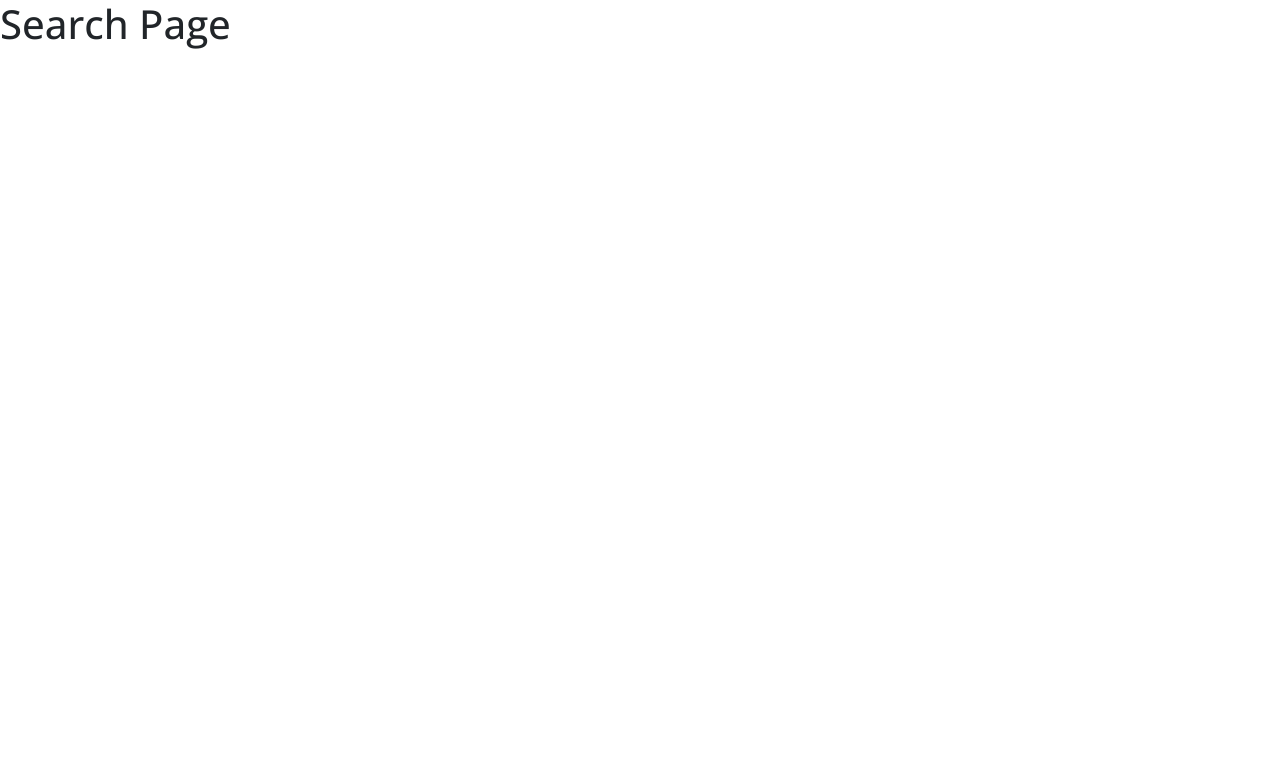
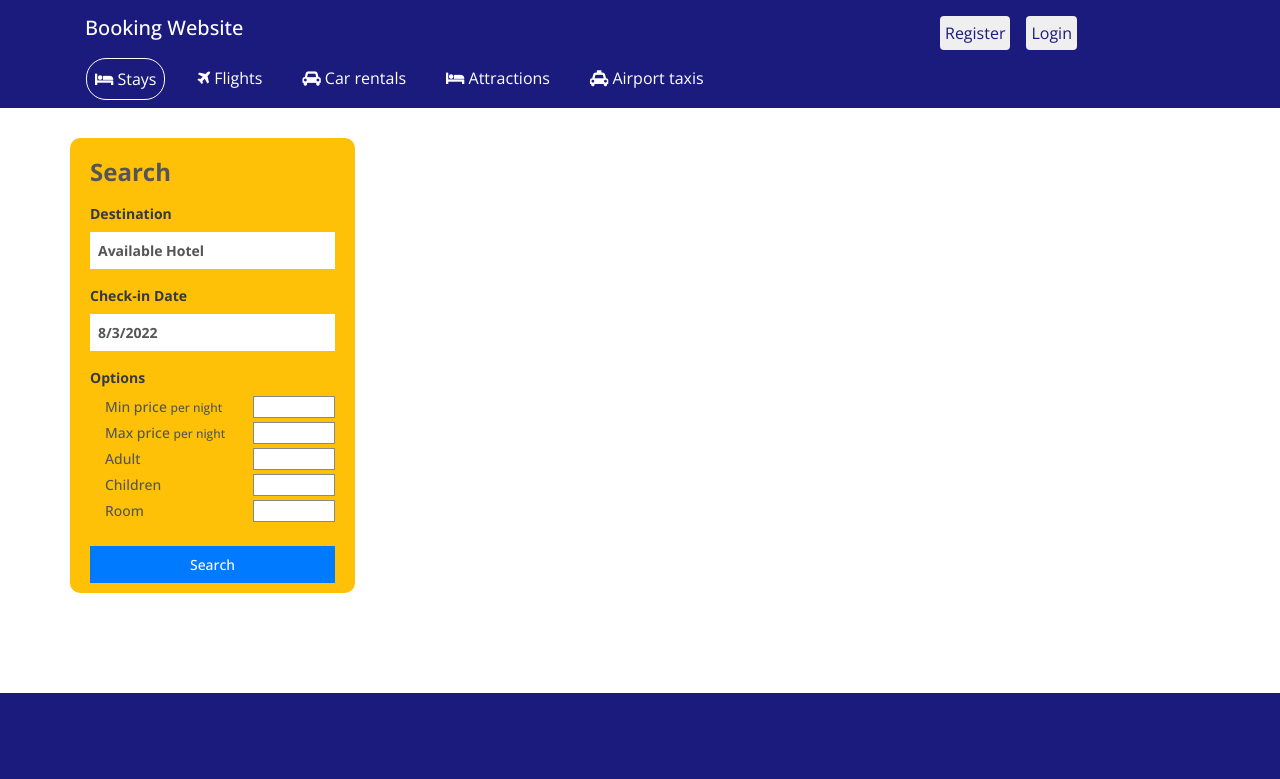
Before and after one commit to dtrungqt/RJS301x_1.0_ASM, a React (Create React App) app: page /search in a window 1280 px wide. Shown: the top 779 px of the page. Built offline with nearby package versions, Linux system fonts and the light colour scheme.

Commit message:
3rd_yeucau_7a

```diff
--- a/src/App.js
+++ b/src/App.js
@@ -1,4 +1,4 @@
-import React, { useState } from "react";
+import React, { useId, useState } from "react";
 import { BrowserRouter, Routes, Route } from "react-router-dom";
 import Home from "./pages/home/Home";
 import Detail from "./pages/detail/Detail";
@@ -9,13 +9,40 @@ import { TYPE } from "./shared/type";
 import { HOTEL_LIST } from "./shared/hotel_list";
 import { FOOTER } from "./shared/footer";
 
-function App() {
+function App(props) {
+  //CẬP NHẬT CÁC INPUT DATA CỦA ASM VÀO CÁC STATE
   const [navBar, setNavBar] = useState(NAVBAR);
   const [cityData, setCityData] = useState(CITY);
   const [typeListData, setTypeListData] = useState(TYPE);
   const [hotelListData, setHotelListData] = useState(HOTEL_LIST);
   const [footerListData, setFooterListData] = useState(FOOTER);
+  // setNavBar();
+  // setCityData();
+  // setTypeListData();
+  // setHotelListData();
+  // setFooterListData();
 
+  //DỮ LIỆU TÌM KIẾM TRONG HEADER DO NGƯỜI DÙNG NHẬP VÀO
+  // let userInput;
+  const [userInput, setUserInput] = useState({
+    hotel: "",
+    date: "",
+    amountAdult: "",
+    amountChildren: "",
+    amountRoom: "",
+  });
+  //HÀM CẬP NHẬT UserInput
+  const searchInputHandler = (dataInput) => {
+    console.log("In App");
+    setUserInput({
+      hotel: dataInput.hotel,
+      date: dataInput.date,
+      amountAdult: dataInput.amountAdult,
+      amountChildren: dataInput.amountChildren,
+      amountRoom: dataInput.amountRoom,
+    });
+    console.log(userInput);
+  };
   return (
     <BrowserRouter>
       <Routes>
@@ -28,10 +55,20 @@ function App() {
               typeList={typeListData}
               hotelList={hotelListData}
               footerList={footerListData}
+              onSearchInput={searchInputHandler}
             />
           }
         />
-        <Route path="/search" element={<Search />} />
+        <Route
+          path="/search"
+          element={
+            <Search
+              navBarItems={navBar}
+              footerList={footerListData}
+              searchDataInput={userInput}
+            />
+          }
+        />
         <Route path="/detail" element={<Detail />} />
       </Routes>
     </BrowserRouter>
--- a/src/pages/UI/HeaderComponent.js
+++ b/src/pages/UI/HeaderComponent.js
@@ -2,7 +2,7 @@ import React, { useState } from "react";
 import Card from "./CardComponent";
 import "./HeaderComponent.css";
 import { Link } from "react-router-dom";
-const Header = () => {
+const Header = (props) => {
   //TẠO 3 STATE CHO 3 INPUT
   const [locationInput, setLocationInput] = useState("");
   const [dateInput, setDateInput] = useState("");
@@ -28,8 +28,23 @@ const Header = () => {
   };
 
   //HÀM XỬ LÝ KHI ẤN SEARCH
-  const submitFormHandle = () => {
-    // window.location.replace("http://localhost:3000/search");
+  const searchFormHandle = () => {
+    const userInputData = {
+      hotel: locationInput,
+      date: dateInput,
+      // date: new Date(dateInput), // truyền dateInput vào hàm Date, hàm Date sẽ chuyển dổi date string từ dateInput thành đối tượng date
+
+      amountAdult: amountAdultInput,
+      amountChildren: amountChildrenInput,
+      amountRoom: amountRoomInput,
+    };
+
+    props.onGetSearcchData(userInputData);
+    setLocationInput("");
+    setDateInput("");
+    setAmountAdultInput("");
+    setAmountChildrenInput("");
+    setAmountRoomInput("");
   };
 
   return (
@@ -45,7 +60,7 @@ const Header = () => {
         </button>
       </div>
       <div className="container header-input">
-        <form className="row pr-1 form-info" onSubmit={submitFormHandle}>
+        <form className="row pr-1 form-info">
           <label className="col-3" htmlFor="location">
             <div className="row pt-1">
               <i className="fa fa-bed col-2  pt-1"></i>
@@ -159,7 +174,11 @@ const Header = () => {
             </div>
           </label> */}
           <Link to="/search" className=" col-2 ">
-            <button type="submit" className="btn btn-primary text-white ml-3">
+            <button
+              type="button"
+              onClick={searchFormHandle}
+              className="btn btn-primary text-white ml-3"
+            >
               Search
             </button>
           </Link>
--- a/src/pages/home/Home.js
+++ b/src/pages/home/Home.js
@@ -1,4 +1,4 @@
-import React from "react";
+import React, { useState } from "react";
 import NavBarItem from "../UI/NavBarItem";
 import Header from "../UI/HeaderComponent";
 import Form from "../UI/FormComponent";
@@ -99,12 +99,19 @@ const HotelRenderComponent = (props) => {
 //HOME COMPONENT
 //////////////////////
 const Home = (props) => {
-  //RENDER DANH SÁCH HOTEL
-  // const hotelRender=
+  //hàm sao chép giá trị searchInput từ Header Component chuyển cho App Component
+  const getSearchDataHandler = (enteredSearchData) => {
+    //sao chép data
+    const searchData = { ...enteredSearchData };
+
+    // truyền searchData lên App component
+    props.onSearchInput(searchData);
+  };
   return (
     <div>
       <NavBarItem navBarItems={props.navBarItems} />
-      <Header />
+      {/* HIỂN THỊ THANH SEARCH  */}
+      <Header onGetSearcchData={getSearchDataHandler} />
       {/* HIỂN THỊ CÁC THÀNH PHỐ  */}
       <CityRenderComponent cityListData={props.cityList} />
 
--- /dev/null
+++ b/src/pages/search/Search.css
@@ -0,0 +1,41 @@
+.contaier_2_component {
+  margin-top: 30px;
+}
+.container_search_popup {
+  border-style: none;
+  border-radius: 10px;
+  background: #ffc107;
+}
+.container_search_popup_info {
+  margin: 20px;
+  margin-bottom: 10px;
+}
+
+.container_search_popup_info .search_title {
+  font-weight: 700;
+  color: #555;
+}
+.container_search_popup_info .box_container {
+  background: white;
+}
+.container_search_popup_info {
+  color: #555;
+  font-size: 14px;
+  font-weight: 500;
+}
+
+.container_search_popup_info .small_text {
+  font-size: 12px;
+}
+
+.container_search_popup_info .number_box {
+  background: white;
+  border: solid 1px #888;
+}
+.container_search_popup_info .number_box.empty {
+  height: 22px;
+}
+.container_search_popup_info .search_box {
+  color: white;
+  background: #007bff;
+}
--- a/src/pages/search/Search.js
+++ b/src/pages/search/Search.js
@@ -1,7 +1,104 @@
-const Search = () => {
+import React from "react";
+import NavBarItem from "../UI/NavBarItem";
+import Form from "../UI/FormComponent";
+import Footer from "../UI/FooterComponent";
+import "./Search.css";
+
+//SEARCHPOPUP COMPONENT
+////////////////////////////////
+const SearchPopup = (props) => {
+  return (
+    <div className="container_search_popup col-12 col-sm-3">
+      <div className="container_search_popup_info">
+        <h4 className="search_title row">Search</h4>
+        <div className="row">
+          <div className="col-12 p-0 pt-2 mb-2 text-dark">
+            <strong>Destination</strong>
+          </div>
+          <div className="col-12 box_container p-2">
+            <strong>
+              {props.searchData.hotel
+                ? props.searchData.hotel
+                : "Available Hotel"}
+            </strong>
+          </div>
+        </div>
+        <div className="row">
+          <div className="col-12 p-0 pt-3 mb-2 text-dark">
+            <strong>Check-in Date</strong>
+          </div>
+          <div className="col-12 box_container p-2">
+            <strong>
+              {props.searchData.date
+                ? props.searchData.date
+                : new Date().toLocaleDateString()}
+            </strong>
+          </div>
+        </div>
+
+        <p className="row pt-2 mb-1 pt-3 mb-2 text-dark">
+          <strong>Options</strong>
+        </p>
+        <div className="row mt-1 mb-1">
+          <div className="col-12 col-sm-8">
+            Min price <span className="small_text">per night</span>
+          </div>
+          <div className="col-12 col-sm-4 number_box empty"></div>
+        </div>
+        <div className="row mt-1 mb-1">
+          <div className="col-12 col-sm-8">
+            Max price <span className="small_text">per night</span>
+          </div>
+          <div className="col-12 col-sm-4 number_box empty"></div>
+        </div>
+        <div className="row mt-1 mb-1">
+          <div className="col-12 col-sm-8">Adult</div>
+          <div className="col-12 col-sm-4 number_box empty">
+            <strong>{props.searchData.amountAdult}</strong>
+          </div>
+        </div>
+        <div className="row  mt-1 mb-1">
+          <div className="col-12 col-sm-8">Children</div>
+          <div className="col-12 col-sm-4 number_box empty">
+            <strong>{props.searchData.amountChildren}</strong>
+          </div>
+        </div>
+        <div className="row">
+          <div className="col-12 col-sm-8">Room</div>
+          <div className="col-12 col-sm-4 number_box empty">
+            <strong>{props.searchData.amountRoom}</strong>
+          </div>
+        </div>
+        <div className="row mt-4">
+          <div className="col-12 text-center p-2 search_box">Search</div>
+        </div>
+      </div>
+    </div>
+  );
+};
+
+//SEARCHLIST COMPONENT
+//////////////////////////
+const SearchList = (props) => {
+  return <div className="col-12 col-sm-9"></div>;
+};
+
+///////////////////////////
+//SEACH COMPONENT
+////////////////////////////
+const Search = (props) => {
   return (
     <div>
-      <h1>Search Page</h1>
+      <NavBarItem navBarItems={props.navBarItems} />
+      <div className="container">
+        <div className=" row contaier_2_component">
+          <SearchPopup searchData={props.searchDataInput} />
+          <SearchList searchData={props.searchDataInput} />
+        </div>
+      </div>
+
+      <Form />
+      <Footer footerListData={props.footerList} />
     </div>
   );
 };
```
